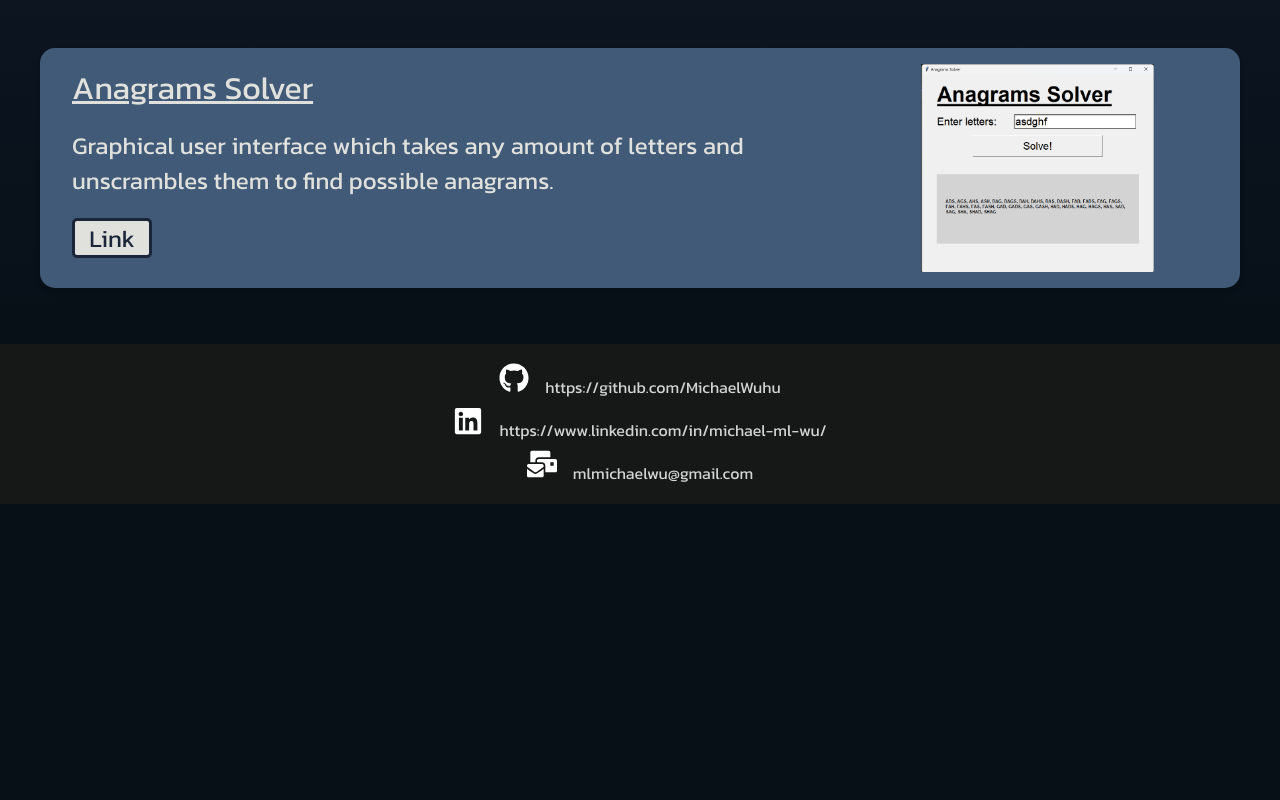
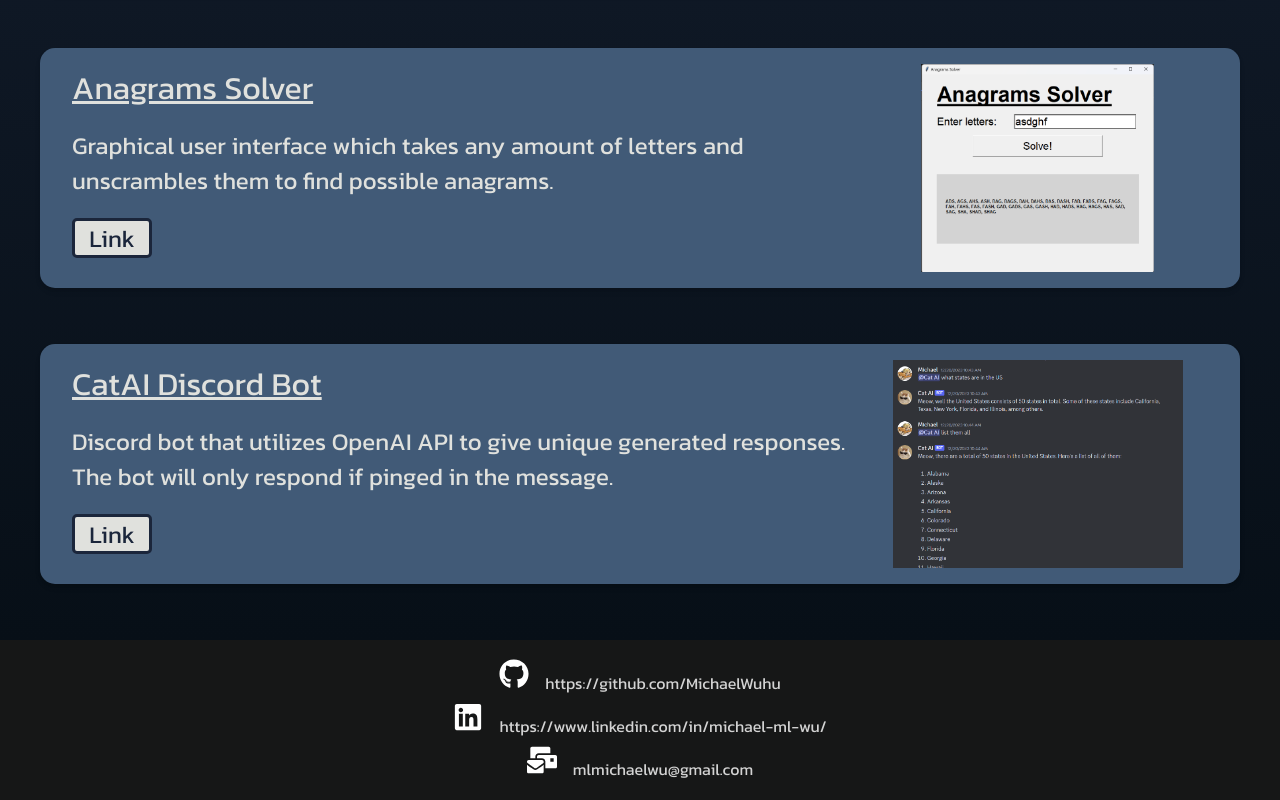
Before and after one commit to MichaelWuhu/MichaelWuhu.github.io, a React (Create React App) app: page / in a window 1280 px wide. Shown: the part 1527-2327 px from the top of the page. Before the commit the page ends 2031 px from the top, so only its background shows below. Built offline with nearby package versions, Linux system fonts and the light colour scheme.

Commit message:
chore: added catAI project

```diff
--- a/src/routes/Home.js
+++ b/src/routes/Home.js
@@ -6,6 +6,7 @@ import ProjectCard from "../components/ProjectCard";
 import icebreak from "../images/icebreak.png";
 import sprocketstats from "../images/sprocketstats.png";
 import anagramsSolver from "../images/anagrams solver.png";
+import catAI from "../images/catAI.png";
 
 const Home = () => {
   const projects = [
@@ -32,6 +33,14 @@ const Home = () => {
       image: anagramsSolver,
       imageAltText: "anagrams solver",
       link: "https://github.com/MichaelWuhu/Anagrams-Solver",
+    },
+    {
+      title: "CatAI Discord Bot",
+      description:
+        "Discord bot that utilizes OpenAI API to give unique generated responses. The bot will only respond if pinged in the message.",
+      image: catAI,
+      imageAltText: "catAI",
+      link: "https://github.com/MichaelWuhu/CatAI",
     },
   ];
 
```
Also changed, not shown: src/images/catAI.png (added).
